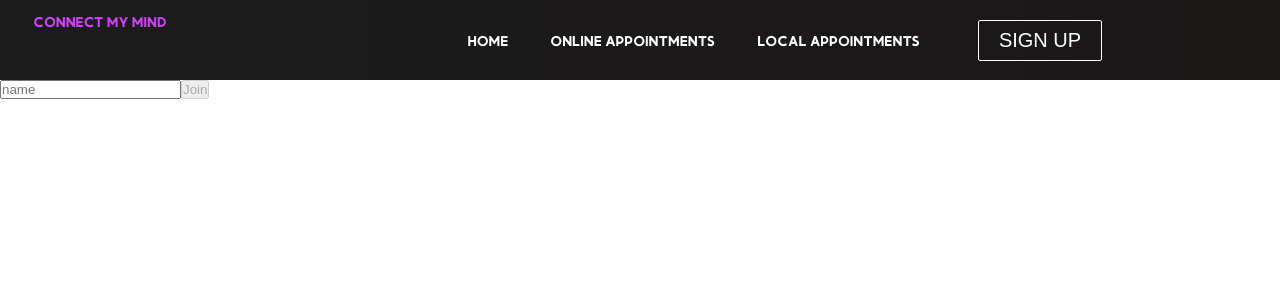
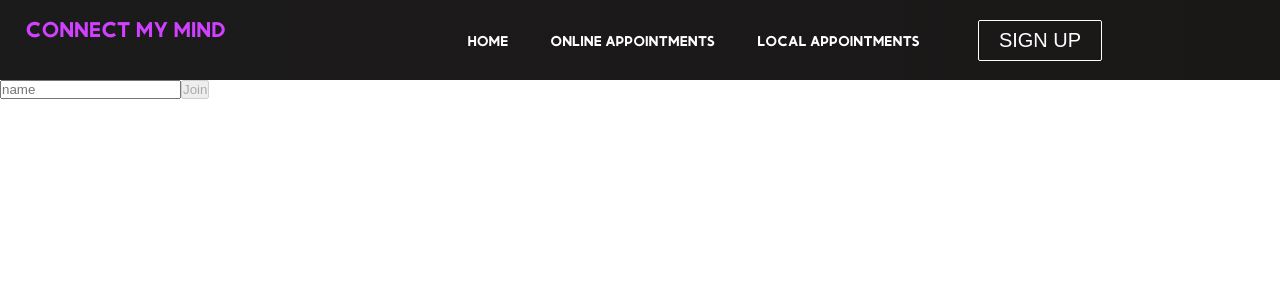
Before and after one commit to albert-du/ConnectMyMind, a React (Create React App) app in the folder client/connect-my-mind/: page / in a window 1280 px wide. Shown: the top 300 px of the page. Built offline with nearby package versions, Linux system fonts and the light colour scheme.

Commit message:
changing title font size

```diff
--- a/client/connect-my-mind/src/components/Navbar.css
+++ b/client/connect-my-mind/src/components/Navbar.css
@@ -31,7 +31,9 @@
     font-family: thickfont;
     color: #cf40ff;
     left: 0;
-    transform: translate(25%, 50%);
+    font-size: 2.25vw;
+    margin-left: 2vw;
+    margin-top: 1vw;
   }
 
   .navbar-logo {
```
